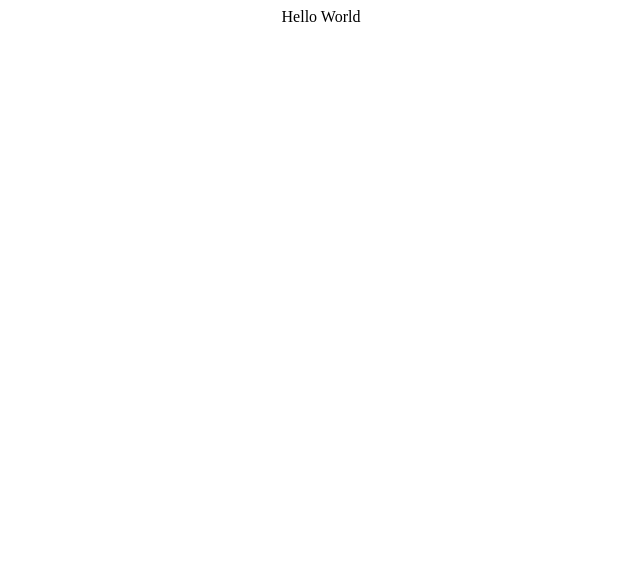
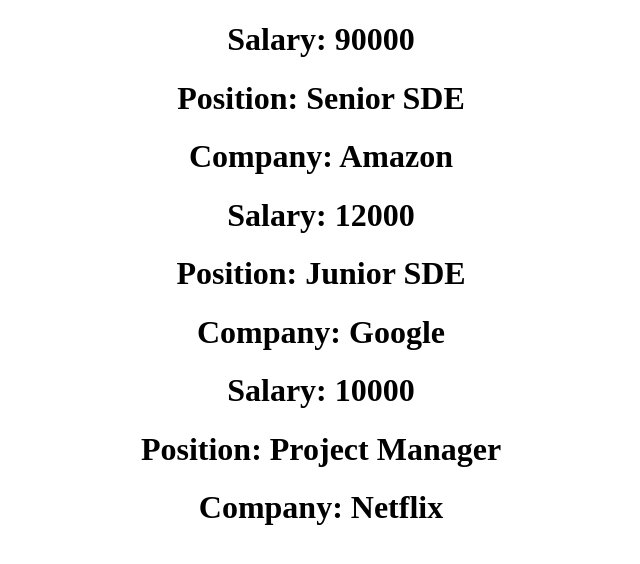
Before and after one commit to Alesso2805/react-course, a React (Create React App) app: page / in a window 1280 px wide. Shown: the top 564 px of the page, without its empty margins (319-959 px from the left). Built offline with nearby package versions, Linux system fonts and the light colour scheme.

Commit message:
episode 2: jsx, components & props

```diff
--- a/src/App.js
+++ b/src/App.js
@@ -2,9 +2,33 @@
 
 function App() {
   return (
-    <div className="App"> Hello World
-    </div>
-  );
+      <div className="App">
+        <Job salary={90000} position="Senior SDE" company="Amazon"/>
+        <Job salary={12000} position="Junior SDE" company="Google"/>
+        <Job salary={10000} position="Project Manager" company="Netflix"/>
+      </div>
+);
+}
+
+const Job = (props) => {
+  return <div>
+    <h1>Salary: {props.salary}</h1>
+    <h1>Position: {props.position}</h1>
+    <h1>Company: {props.company}</h1>
+  </div>
+}
+
+
+const User = (props) => {   //props to create reusable components
+  return <div><h1> {props.name} </h1> <h1>{props.age}</h1> <h1>{props.email}</h1></div>
+}
+
+const GetName = ()  => {
+  return "Alessandro"; //this is just a variable
+}
+
+const GetNameComponent = ()  => {
+  return <h1>Alessandro</h1>; //this is a react component
 }
 
 export default App;
```
